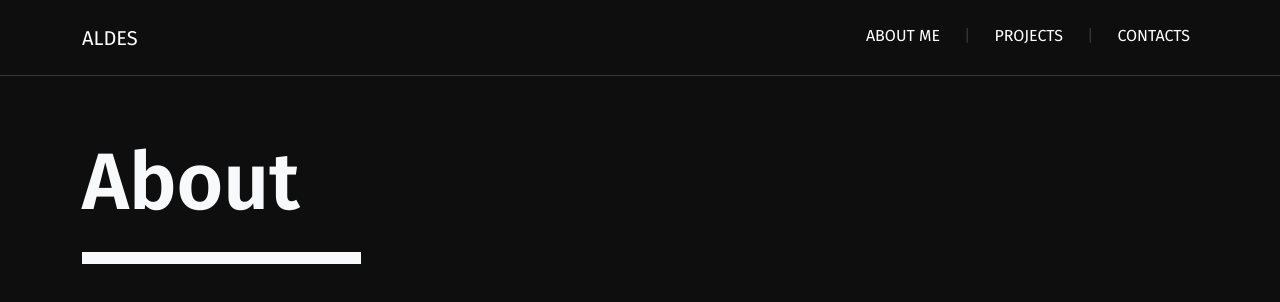
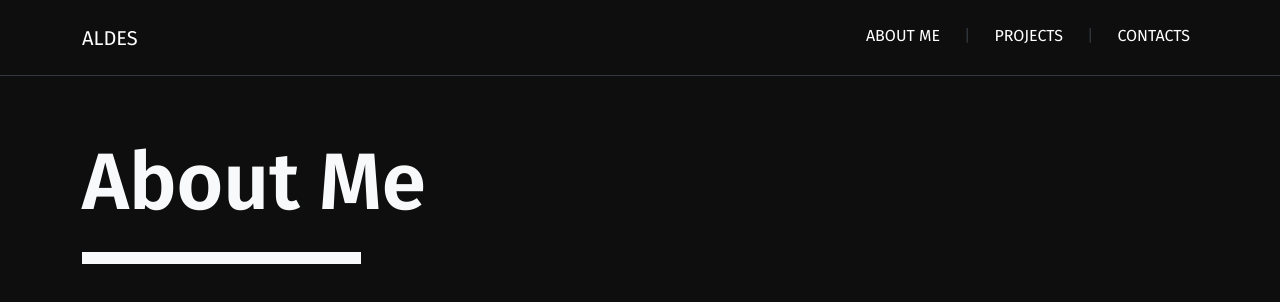
Before and after one commit to aldesrahim/portfolio, a Vue app: page /about in a window 1280 px wide. Shown: the top 302 px of the page. Built offline with nearby package versions, Linux system fonts and the light colour scheme; no server answers.

Commit message:
Fix typo

```diff
--- a/src/views/AboutView.vue
+++ b/src/views/AboutView.vue
@@ -5,7 +5,7 @@ import {useContent} from '@/composables/useContent.js'
 import {ref, watch} from 'vue'
 
 const content = useContent('about')
-const title = ref('About')
+const title = ref('About Me')
 const paragraphs = ref([])
 
 watch(content, value => {
```
